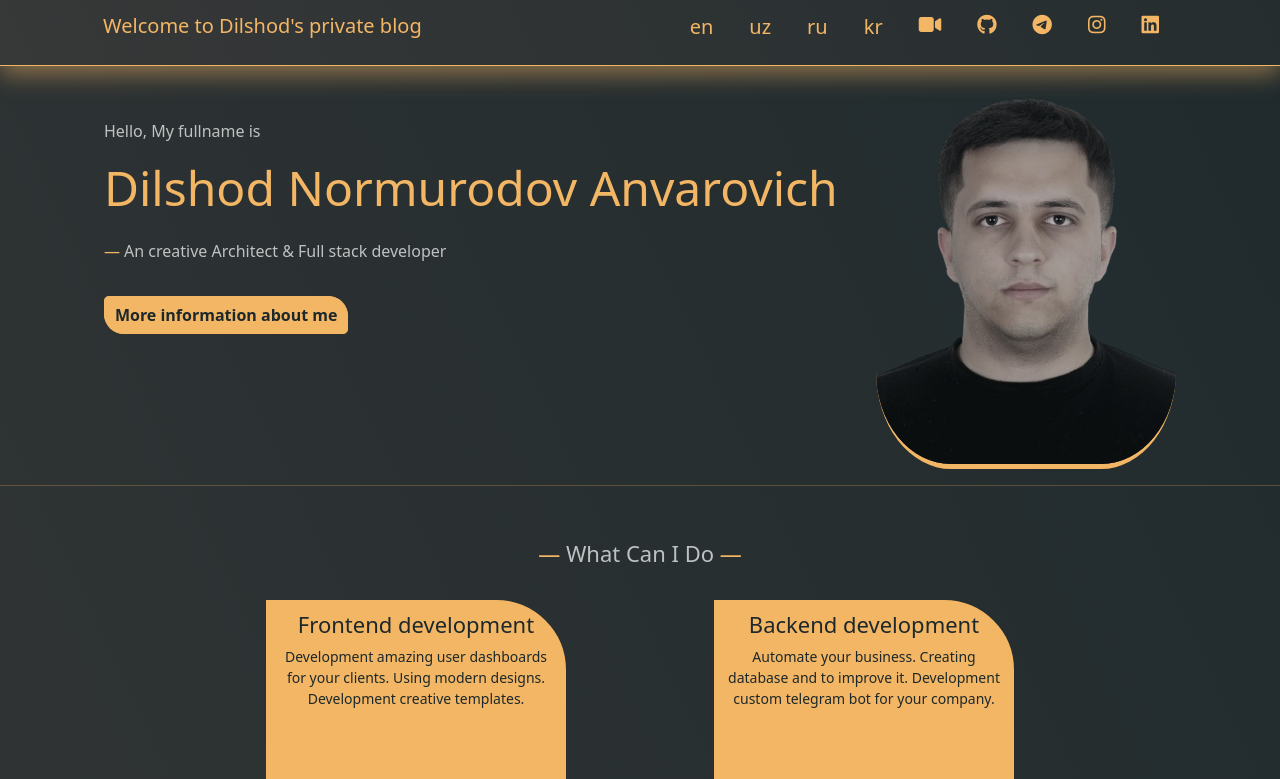
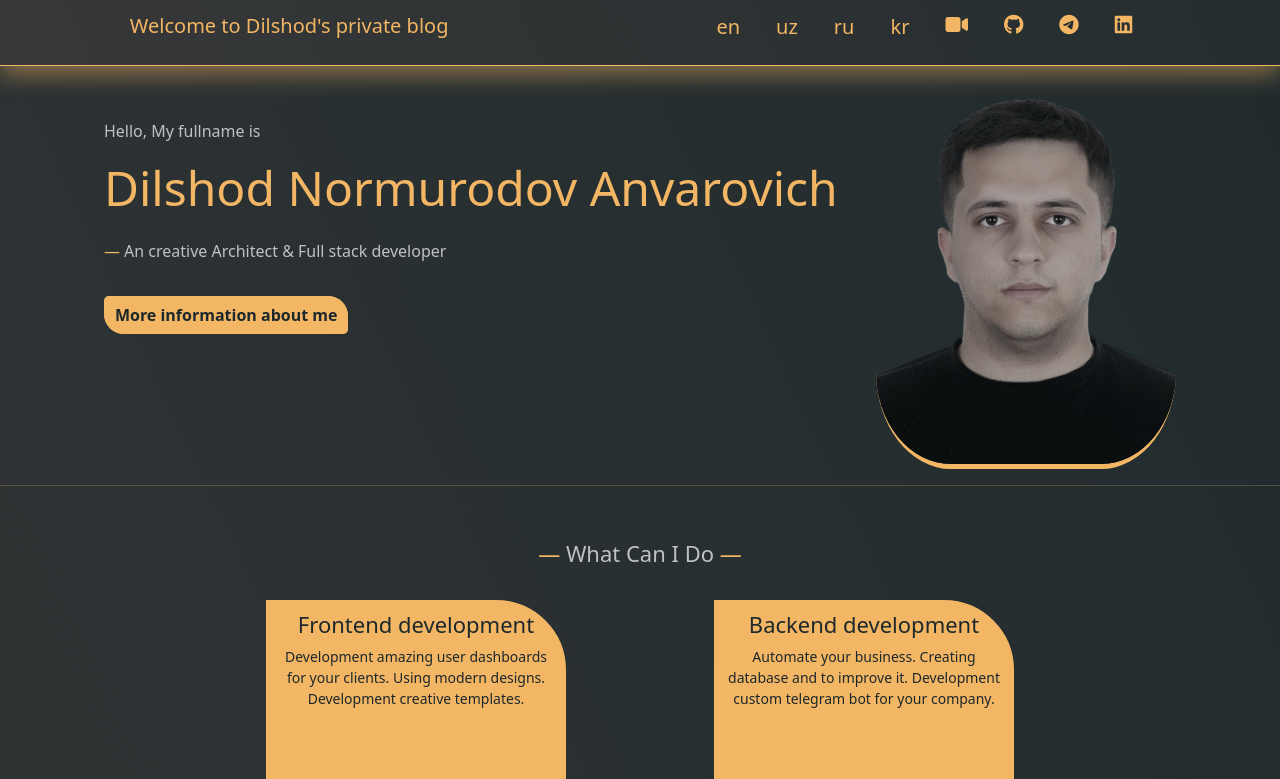
Before and after one commit to dilshod1405/dilshodblog, a React (Create React App) app: page / in a window 1280 px wide. Shown: the top 779 px of the page. Built offline with nearby package versions, Linux system fonts and the light colour scheme; no server answers; some icons are missing.

Commit message:
Update Header.js

```diff
--- a/src/Components/Header/Header.js
+++ b/src/Components/Header/Header.js
@@ -19,7 +19,7 @@ export default class Header extends Component {
                 <li><button className='btn'><a href={'videos'}><i className="fa-solid fa-video fa-lg" style={{color: element.text}}></i></a></button></li>
                 <li><button className='btn'><a href={'https://github.com/dilshod1405?tab=repositories'}><i className="fa-brands fa-github fa-lg" style={{color: element.text}}></i></a></button></li>
                 <li><button className='btn'><a href={'https://t.me/dilshod_1405'}><i className="fa-brands fa-telegram fa-lg" style={{color: element.text}}></i></a></button></li>
-                <li><button className='btn'><a href={'https://instagram.com/shod__official'}><i className="fa-brands fa-instagram fa-lg" style={{color: element.text}}></i></a></button></li>
+
                 <li><button className='btn'><a href={'https://www.linkedin.com/in/dilshod-normurodov-0b886824b/'}><i className="fa-brands fa-linkedin fa-lg" style={{color: element.text}}></i></a></button></li>
 
             </ul>
```
